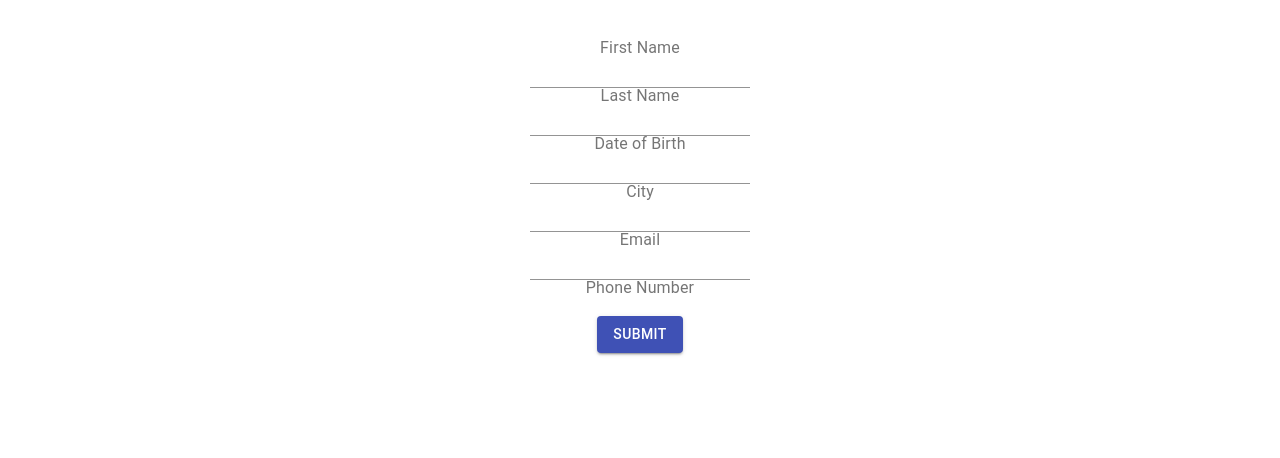
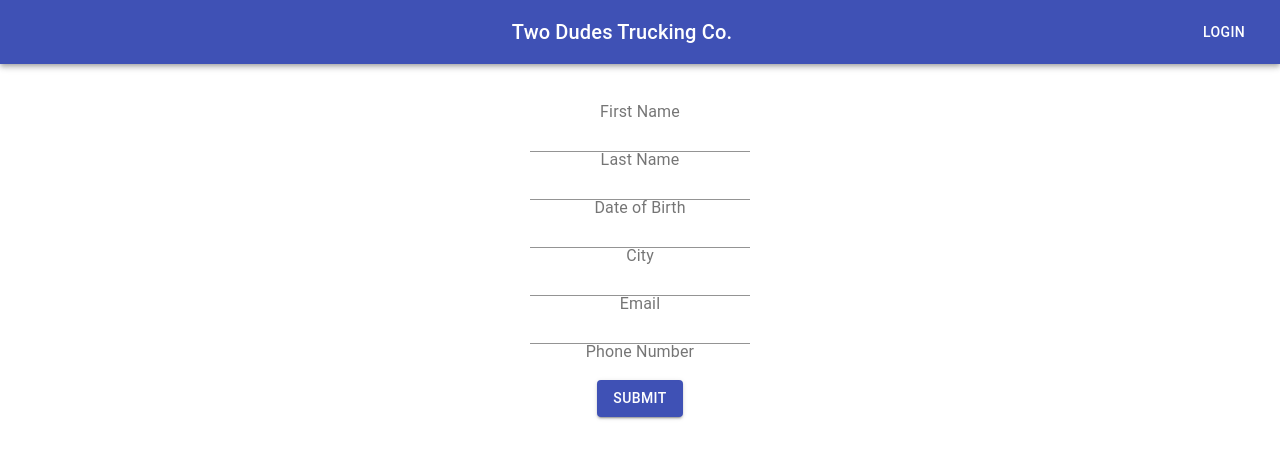
Before and after one commit to patricknavarre/project-2-frontend, a React (Create React App) app: page / in a window 1280 px wide. Shown: the top 458 px of the page. Built offline with nearby package versions, Linux system fonts and the light colour scheme.

Commit message:
add MainRouter.js

```diff
--- a/package.json
+++ b/package.json
@@ -10,6 +10,7 @@
     "axios": "^0.21.1",
     "react": "^17.0.2",
     "react-dom": "^17.0.2",
+    "react-router-dom": "^5.2.0",
     "react-scripts": "4.0.3",
     "web-vitals": "^1.0.1"
   },
--- a/src/App.js
+++ b/src/App.js
@@ -1,6 +1,8 @@
 import logo from './logo.svg';
 import './App.css';
 import Application from './components/Application';
+import Header from './components/Header'
+import MainRouter from './MainRouter';
 // import { Provider } from 'react-redux';
 // import { reduxStore } from './redux-state/redux-store';
 
@@ -10,10 +12,11 @@ function App() {
     // <Router>
     //  <Provider store={reduxStore}>
     <div className="App">
+    <Header />
     <Application />
 
 
-    {/* <HomePage/> */}
+
     </div>
     //  </Provider>
     // </Router>
--- /dev/null
+++ b/src/MainRouter.js
@@ -0,0 +1,21 @@
+import React from 'react'
+import { Router as Router, Route, Switch, Link } from 'react-router-dom';
+import Header from './components/Header'
+import HomePage from './components/HomePage'
+import Application from './components/Application'
+
+
+
+export default function MainRouter() {
+    return (
+        <div>
+            <Router>
+                <Header />
+                <Switch>
+                    <Route exact path="/" component={HomePage} />
+                    <Route exact path="/application" component={Application} />
+                </Switch>
+            </Router>
+        </div>
+    )
+}
--- /dev/null
+++ b/src/application-state/applicationState.js
@@ -0,0 +1,5 @@
+// Actions
+
+export const ADD_NEW_APPLICANT_ACTION = 'codeImmersives/addNewApplicant'
+
+// Action Creator
--- /dev/null
+++ b/src/components/Header.js
@@ -0,0 +1,38 @@
+import React from 'react'
+import { makeStyles } from '@material-ui/core/styles';
+import AppBar from '@material-ui/core/AppBar';
+import Toolbar from '@material-ui/core/Toolbar';
+import Typography from '@material-ui/core/Typography';
+import Button from '@material-ui/core/Button';
+import IconButton from '@material-ui/core/IconButton';
+
+const useStyles = makeStyles((theme) => ({
+  root: {
+    flexGrow: 1,
+  },
+  menuButton: {
+    marginRight: theme.spacing(2),
+  },
+  title: {
+    flexGrow: 1,
+  },
+}));
+
+export default function Header() {
+    const classes = useStyles();
+
+    return (
+      <div className={classes.root}>
+        <AppBar position="static">
+          <Toolbar>
+            <IconButton edge="start" className={classes.menuButton} color="inherit" aria-label="menu">
+            </IconButton>
+            <Typography variant="h6" className={classes.title}>
+              Two Dudes Trucking Co.
+            </Typography>
+            <Button color="inherit">Login</Button>
+          </Toolbar>
+        </AppBar>
+      </div>
+    );
+  }
--- a/src/components/HomePage.js
+++ b/src/components/HomePage.js
@@ -1,9 +1,51 @@
-import React from 'react'
+import React from 'react';
+import { makeStyles } from '@material-ui/core/styles';
+import Card from '@material-ui/core/Card';
+import CardActionArea from '@material-ui/core/CardActionArea';
+import CardActions from '@material-ui/core/CardActions';
+import CardContent from '@material-ui/core/CardContent';
+import CardMedia from '@material-ui/core/CardMedia';
+import Button from '@material-ui/core/Button';
+import Typography from '@material-ui/core/Typography';
+
+const useStyles = makeStyles({
+  root: {
+    maxWidth: 345,
+  },
+  media: {
+    height: 140,
+  },
+});
 
 export default function HomePage() {
-    return (
-        <div>
+  const classes = useStyles();
 
-        </div>
-    )
+  return (
+    <Card className={classes.root}>
+      <CardActionArea>
+        <CardMedia
+          className={classes.media}
+          image="/static/images/cards/contemplative-reptile.jpg"
+          title="Contemplative Reptile"
+        />
+        <CardContent>
+          <Typography gutterBottom variant="h5" component="h2">
+            Lizard
+          </Typography>
+          <Typography variant="body2" color="textSecondary" component="p">
+            Lizards are a widespread group of squamate reptiles, with over 6,000 species, ranging
+            across all continents except Antarctica
+          </Typography>
+        </CardContent>
+      </CardActionArea>
+      <CardActions>
+        <Button size="small" color="primary">
+          Share
+        </Button>
+        <Button size="small" color="primary">
+          Learn More
+        </Button>
+      </CardActions>
+    </Card>
+  );
 }
```
Also changed, not shown: src/redux-state/reduxStore.js (added, +16 -0 lines), src/components/Form.js (deleted), src/components/HeadBar.js (deleted), src/redux-state/redux-store.js (added), src/redux-state/userState.js (deleted), 2 other files (tests, documents, lock files or other folders).
